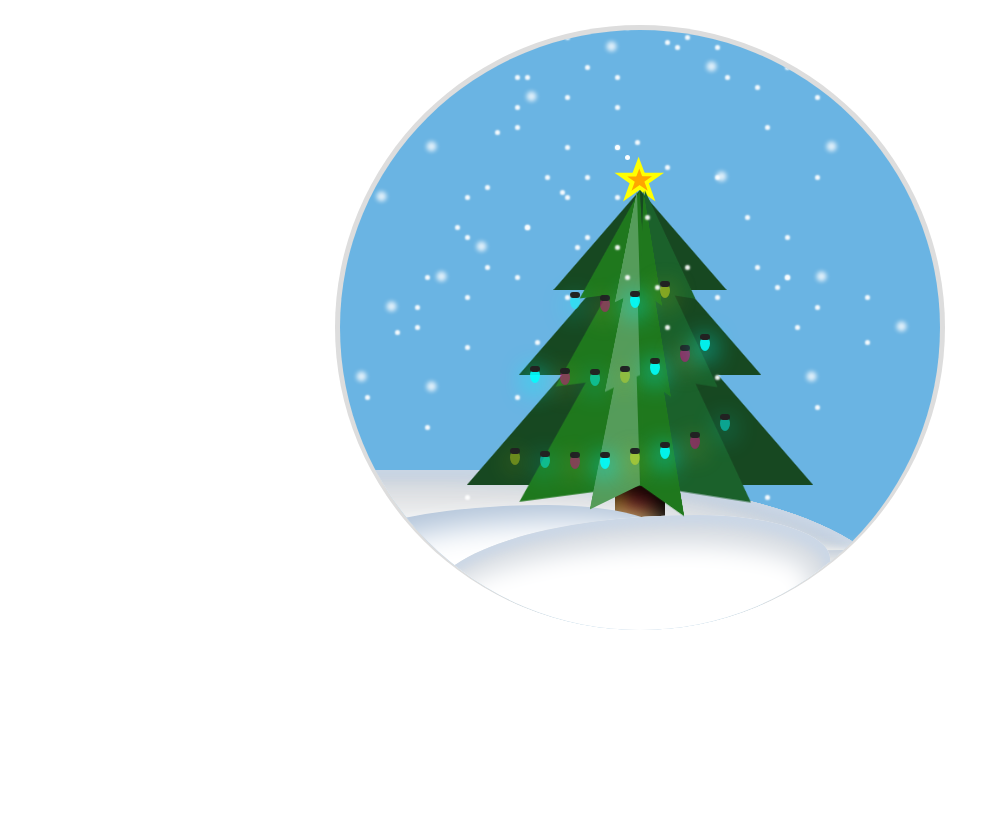
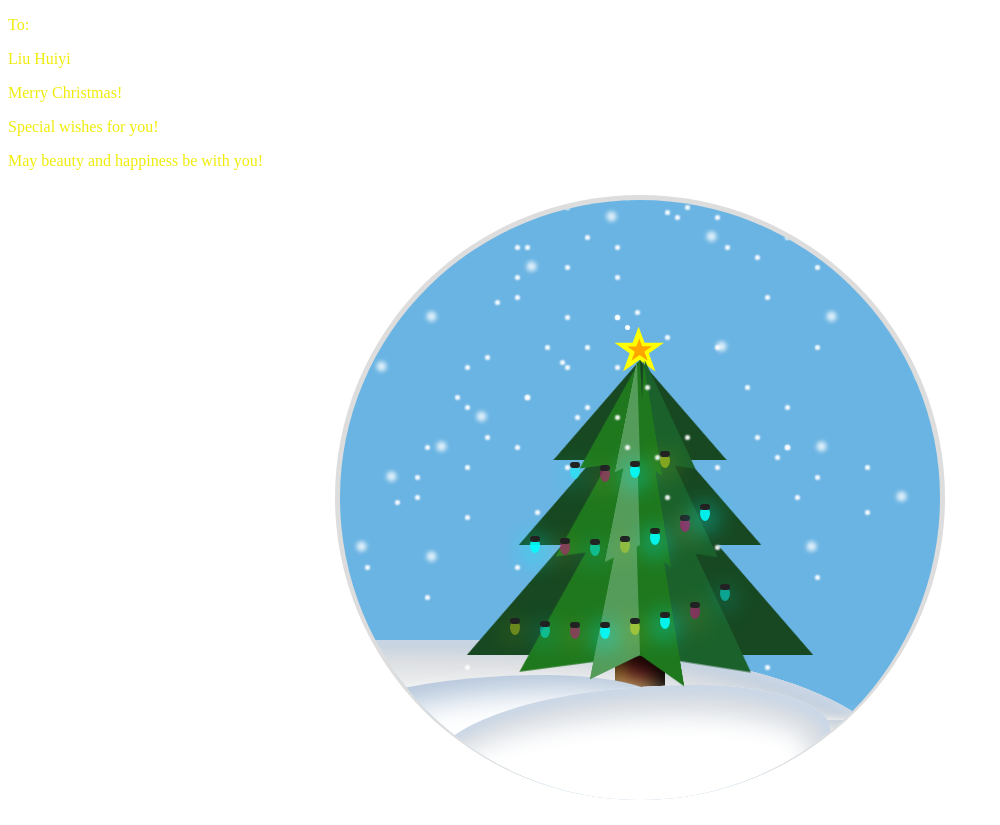
Before and after one commit to maurane99/jameslee-7.github.io, a plain HTML site: page index.html in a window 1280 px wide. Shown: the whole page, without its empty margins (0-1000 px from the left). Before the commit the page ends 800 px from the top, so only its background shows below. Drawn offline with Linux system fonts and the light colour scheme.

Commit message:
Update index.html

```diff
--- a/index.html
+++ b/index.html
@@ -501,6 +501,11 @@
 
     <div>
 
+        <p style="color: #f0ec09;">To:</p>
+        <p style="color: #f0ec09;">Liu Huiyi</p>
+        <p style="color: #f0ec09;">Merry Christmas!</p>
+        <p style="color: #f0ec09;">Special wishes for you!</p>
+        <p style="color: #f0ec09;">May beauty and happiness be with you!</p>
       <div id="main-tree-wrap">
         <div class="tree-wrap">
             <div class="star">
```
